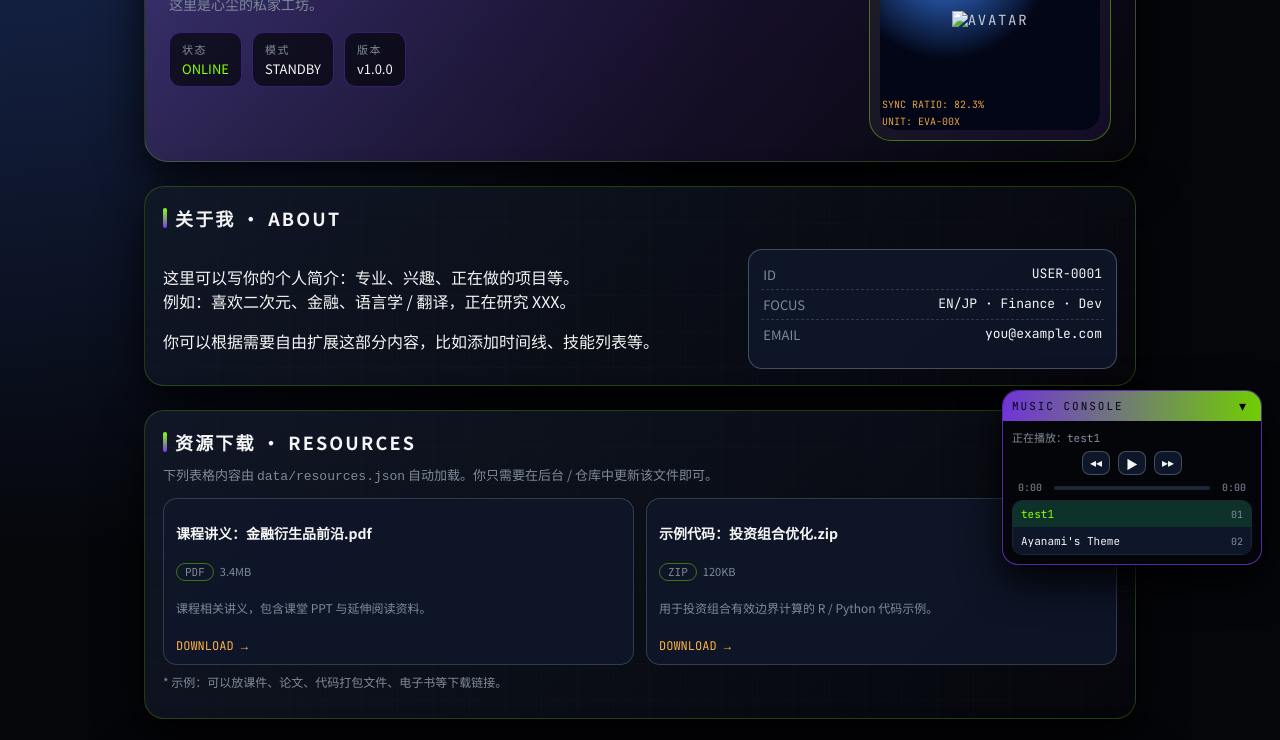
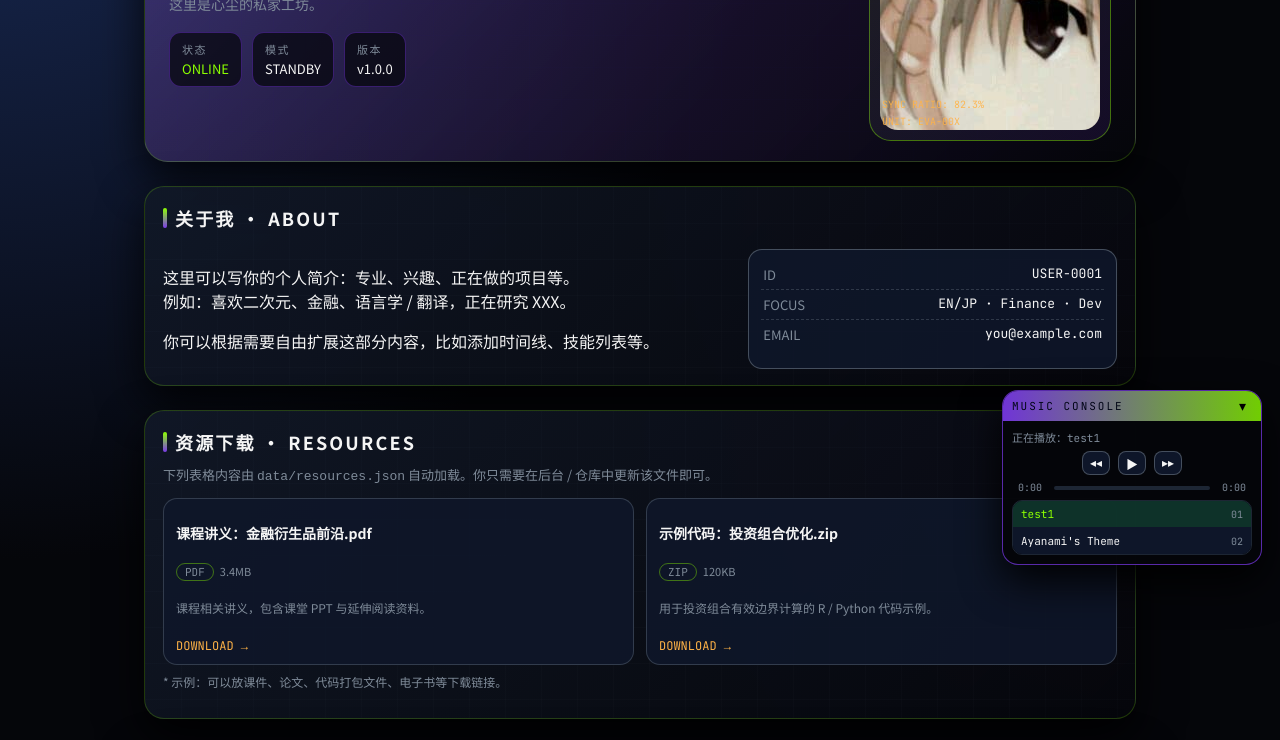
Before and after one commit to xinchenstar/xinchenstar.github.io, a plain HTML site: page index.html in a window 1280 px wide. Shown: the part 217-957 px from the top of the page. Drawn offline with Linux system fonts and the light colour scheme.

Commit message:
Update index.html

```diff
--- a/index.html
+++ b/index.html
@@ -55,7 +55,7 @@
       <div class="hero-right">
         <div class="avatar-frame">
           <div class="avatar-placeholder">
-             <img src="img/avatar.png" alt="Avatar" class="avatar-img" />
+             <img src="img/avatar.jpg" alt="Avatar" class="avatar-img" />
           </div>
           <div class="avatar-overlay">
             <span class="overlay-line">SYNC RATIO: 82.3%</span>
```
